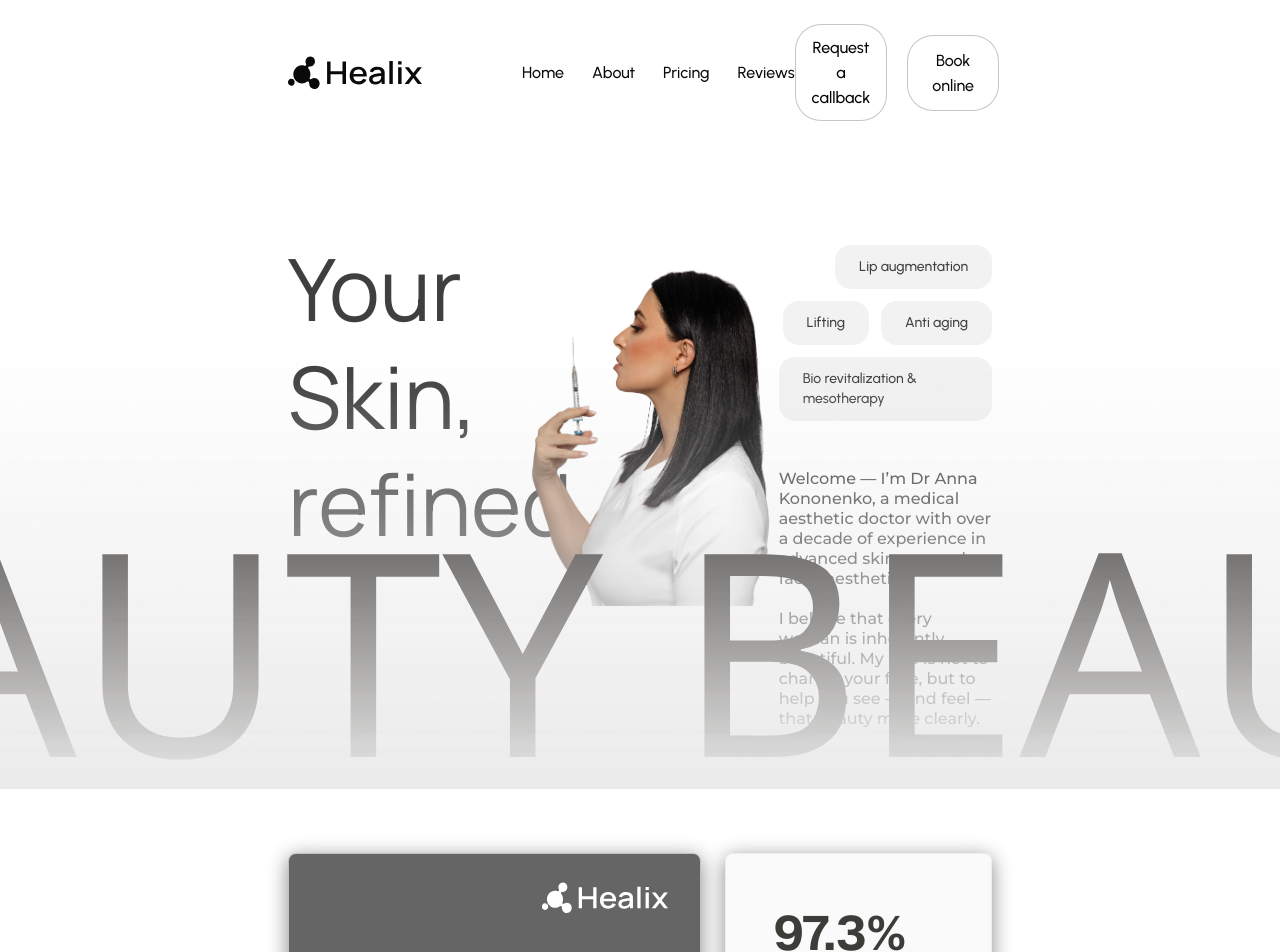
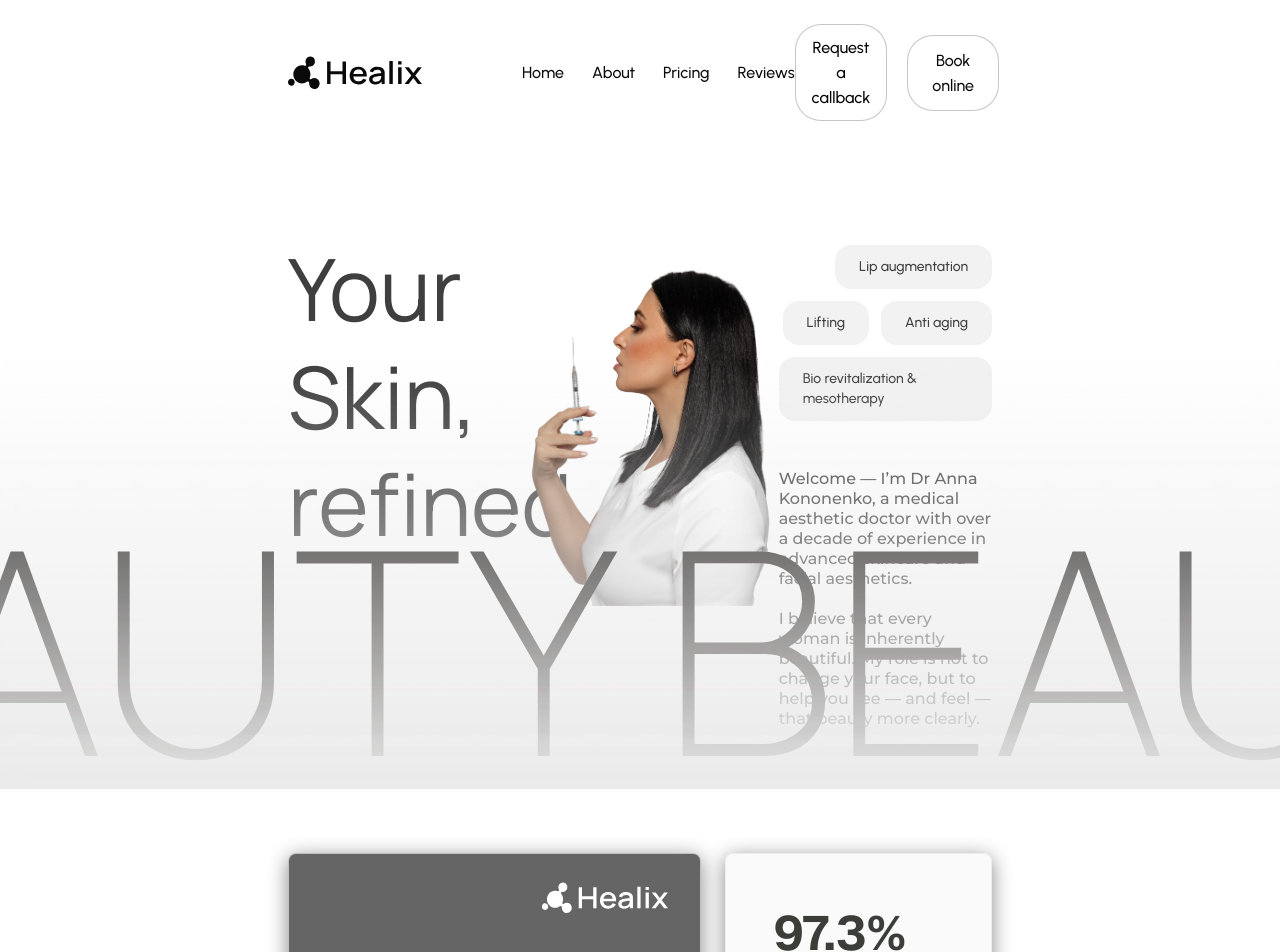
Before and after one commit to Chornei-Olha/Healix-beauty, a Next.js app: page / in a window 1280 px wide. Shown: the top 952 px of the page. Built offline with nearby package versions, Linux system fonts and the light colour scheme.

Commit message:
Update components, add new services and testimonials, remove old images

```diff
--- a/src/components/common/HeroSection.tsx
+++ b/src/components/common/HeroSection.tsx
@@ -65,7 +65,7 @@ const HeroSection = () => {
       </div>
       {/* Background Text */}
       <div className="absolute bottom-0 md:left-1/2 transform md:-translate-x-1/2 z-40 sm:z-20">
-        <span className="text-[80px] sm:text-[140px] md:text-200px] lg:text-[284px] font-extralight uppercase text-[#171411] leading-none whitespace-nowrap overflow-hidden">
+        <span className="text-[80px] sm:text-[140px] md:text-200px] lg:text-[284px] font-manrope font-extralight uppercase text-[#171411] leading-none whitespace-nowrap overflow-hidden">
           BEAUTY BEAUTY
         </span>
       </div>
```
